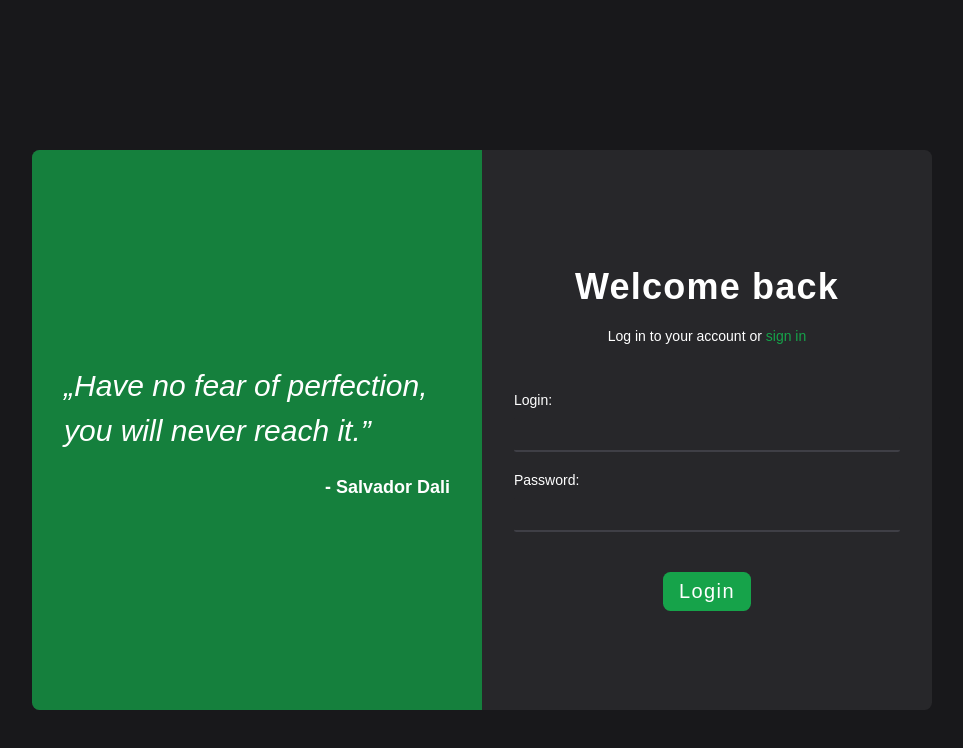
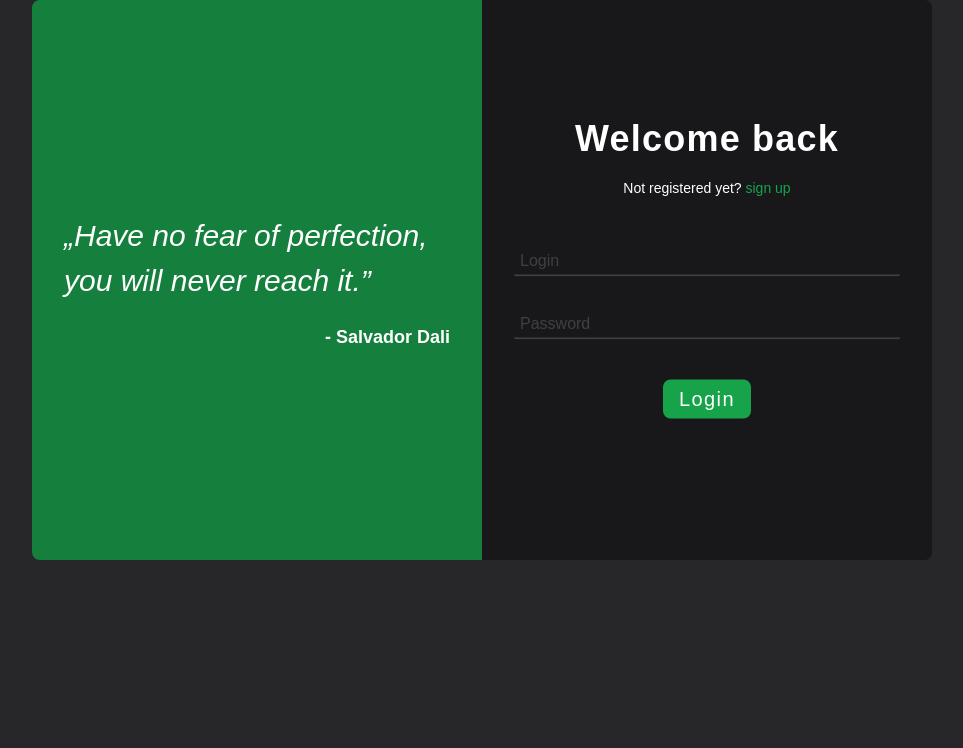
Before and after one commit to j-osypiuk/Art-Loom, a React (Vite) app: page / in a window 1280 px wide. Shown: the top 748 px of the page, without its empty margins (158-1121 px from the left). Built offline with nearby package versions, Linux system fonts and the light colour scheme.

Commit message:
Basic form slide animation

```diff
--- a/src/components/Login.jsx
+++ b/src/components/Login.jsx
@@ -1,4 +1,5 @@
 import { useState, useEffect } from "react";
+import FormInput from "./FormInput.jsx";
 
 // const colors = ['--clr-red-dark', '--clr-green-dark', '--clr-blue-dark', '--clr-yellow-dark', '--clr-purple-dark']
 
@@ -6,15 +7,7 @@ const Login = () => {
   // const [loginValue, setLoginValue] = useState("");
   // const [pswdValue, setPswdValue] = useState("");
   // const [quoteWrapBgColor, setQuoteWrapBgColor] = useState("");
-
-  const handleInputFocus = (event) => {
-    event.target.classList = "cmp-login__input cmp-login__input--focused";
-  };
-
-  const handleInputBlur = (event) => {
-    if (event.target.value !== "") return;
-    event.target.classList = "cmp-login__input";
-  };
+  const [artForms, setArtForms] = useState(["Music", "Painting", "Drawing", "Sculpture", "Digital Art", "Photography", "Writing", "Film Making", "Dance"]);
 
   // useEffect(() => {
   //   const colorIndex = Math.floor(Math.random() * colors.length);
@@ -23,8 +16,13 @@ const Login = () => {
   //   setQuoteWrapBgColor(`var(${colors[colorIndex]})`);
   // }, [])
 
+  const changeFormMode = (event) => {
+    const formWrap = document.querySelector(`.cmp-login`);
+    formWrap.classList.toggle("sign-up-mode");
+  }
+
   return (
-    <div className="cmp-login">
+      <main className="cmp-login">
         <div className="cmp-login__quote-wrap">
           <div>
             <blockquote className="cmp-login__quote">
@@ -36,31 +34,11 @@ const Login = () => {
         <div className="cmp-login__form-wrap">
           <h1 className="cmp-login__header">Welcome back</h1>
           <p className="cmp-login__info">
-          Log in to your account or <a className="cmp-login__sign-in" href="#">sign in</a>
+            Not registered yet? <a className="cmp-login__sign-in" onClick={changeFormMode} href="#">sign up</a>
           </p>
-        <form method="post" className="cmp-login__form" autoComplete="off">
-          <label htmlFor="login" className="cmp-login__input-label">
-            Login:
-          </label>
-          <input
-            onFocus={handleInputFocus}
-            onBlur={handleInputBlur}
-            type="text"
-            name="login"
-            id="login"
-            className="cmp-login__input"
-          />
-          <label htmlFor="password" className="cmp-login__input-label">
-            Password:
-          </label>
-          <input
-            onFocus={handleInputFocus}
-            onBlur={handleInputBlur}
-            type="password"
-            id="password"
-            name="password"
-            className="cmp-login__input"
-          />
+          <form method="post" className="cmp-login__sing-in-form" autoComplete="off">
+            <FormInput inputName="login" label="Login" type="text"/>
+            <FormInput inputName="password" label="Password" type="password"/>
             <div className="cmp-login__btn-wrap">
               <button type="submit" className="cmp-login__button">
                 Login
@@ -68,7 +46,118 @@ const Login = () => {
             </div>
           </form>
         </div>
-    </div>
+
+
+        {/*<div className="cmp-login__sign-up-wrap">*/}
+        {/*  <h1 className="cmp-login__header">Create your account</h1>*/}
+        {/*  <p className="cmp-login__info">*/}
+        {/*    You already have an account? <a className="cmp-login__sign-in" href="#">log in</a>*/}
+        {/*  </p>*/}
+        {/*  <form method="post" className="cmp_login__sign-up-form" autoComplete="off">*/}
+        {/*    <div className="cmp_login__input-wrap">*/}
+        {/*      <div className="cmp-login__form_col">*/}
+        {/*        <div className="input-wrap">*/}
+        {/*          <label htmlFor="firstName" className="cmp-login__input-label">*/}
+        {/*            First Name:*/}
+        {/*          </label>*/}
+        {/*          <input*/}
+        {/*              onFocus={handleInputFocus}*/}
+        {/*              onBlur={handleInputBlur}*/}
+        {/*              type="text"*/}
+        {/*              name="firstName"*/}
+        {/*              id="firstName"*/}
+        {/*              className="cmp-login__input"*/}
+        {/*          />*/}
+        {/*        </div>*/}
+        {/*        <label htmlFor="lastName" className="cmp-login__input-label">*/}
+        {/*          Last Name:*/}
+        {/*        </label>*/}
+        {/*        <input*/}
+        {/*            onFocus={handleInputFocus}*/}
+        {/*            onBlur={handleInputBlur}*/}
+        {/*            type="text"*/}
+        {/*            name="lastName"*/}
+        {/*            id="lastName"*/}
+        {/*            className="cmp-login__input"*/}
+        {/*        />*/}
+        {/*        <label htmlFor="email" className="cmp-login__input-label">*/}
+        {/*          Email:*/}
+        {/*        </label>*/}
+        {/*        <input*/}
+        {/*            onFocus={handleInputFocus}*/}
+        {/*            onBlur={handleInputBlur}*/}
+        {/*            type="email"*/}
+        {/*            id="email"*/}
+        {/*            name="email"*/}
+        {/*            className="cmp-login__input"*/}
+        {/*        />*/}
+        {/*        <label htmlFor="phone" className="cmp-login__input-label">*/}
+        {/*          Phone Number:*/}
+        {/*        </label>*/}
+        {/*        <input*/}
+        {/*            onFocus={handleInputFocus}*/}
+        {/*            onBlur={handleInputBlur}*/}
+        {/*            type="text"*/}
+        {/*            id="phone"*/}
+        {/*            name="phone"*/}
+        {/*            className="cmp-login__input"*/}
+        {/*        />*/}
+        {/*      </div>*/}
+        {/*      <div className="cmp-login__form_col">*/}
+        {/*        <label htmlFor="nickname" className="cmp-login__input-label">*/}
+        {/*          Nickname:*/}
+        {/*        </label>*/}
+        {/*        <input*/}
+        {/*            onFocus={handleInputFocus}*/}
+        {/*            onBlur={handleInputBlur}*/}
+        {/*            type="text"*/}
+        {/*            name="nickname"*/}
+        {/*            id="nickname"*/}
+        {/*            className="cmp-login__input"*/}
+        {/*        />*/}
+        {/*        <label htmlFor="password" className="cmp-login__input-label">*/}
+        {/*          Password:*/}
+        {/*        </label>*/}
+        {/*        <input*/}
+        {/*            onFocus={handleInputFocus}*/}
+        {/*            onBlur={handleInputBlur}*/}
+        {/*            type="password"*/}
+        {/*            id="password"*/}
+        {/*            name="password"*/}
+        {/*            className="cmp-login__input"*/}
+        {/*        />*/}
+        {/*        <label htmlFor="confirmPassword" className="cmp-login__input-label">*/}
+        {/*          Confirm Password:*/}
+        {/*        </label>*/}
+        {/*        <input*/}
+        {/*            onFocus={handleInputFocus}*/}
+        {/*            onBlur={handleInputBlur}*/}
+        {/*            type="password"*/}
+        {/*            id="confirmPassword"*/}
+        {/*            name="password"*/}
+        {/*            className="cmp-login__input"*/}
+        {/*        />*/}
+        {/*        <label htmlFor="artType" className="cmp-login__input-label">*/}
+        {/*          Art Form:*/}
+        {/*        </label>*/}
+        {/*        <select id="artType" className="cmp-login__select">*/}
+        {/*          <option value="">Select an Art Form</option>*/}
+        {/*          {*/}
+        {/*            artForms.map((art) => (*/}
+        {/*                <option key={art} value={art} className="cmp-login__select-option">{art}</option>*/}
+        {/*            ))*/}
+        {/*          }*/}
+        {/*        </select>*/}
+        {/*      </div>*/}
+        {/*    </div>*/}
+        {/*    <div className="cmp-login__btn-wrap">*/}
+        {/*      <button type="submit" className="cmp-login__button">*/}
+        {/*        Login*/}
+        {/*      </button>*/}
+        {/*    </div>*/}
+        {/*  </form>*/}
+        {/*</div>*/}
+      </main>
   );
 };
 
--- a/src/styles/App.css
+++ b/src/styles/App.css
@@ -17,8 +17,8 @@
 /*2 / 4 / 8 / 12 / 16 / 24 / 32 / 48 / 64 / 80 / 96 / 128*/
 
 :root {
-  --clr-bg: #18181b;
-  --clr-secondary: #27272a;
+  --clr-secondary: #18181b;
+  --clr-bg: #27272a;
   --clr-tertiary: #3f3f46;
   --clr-green-dark: #15803d;
   --clr-green: #16a34a;
--- a/src/styles/Login.css
+++ b/src/styles/Login.css
@@ -1,6 +1,5 @@
 .cmp-login {
   background-color: var(--clr-secondary);
-  display: flex;
   justify-content: center;
   align-items: center;
 
@@ -9,20 +8,42 @@
   margin-left: auto;
   margin-right: auto;
 
-  margin-top: 15rem;
+  position: relative;
+  /*margin-top: 15rem;*/
 
   border-radius: 0.75rem;
 
   /*box-shadow: var(--shadow-default);*/
+  transition: var(--transition-default);
+}
+
+.cmp-login.sign-up-mode {
+  max-width: 120rem;
 }
 
 .cmp-login__form-wrap {
+  position: absolute;
+  top: 50%;
+  left: 50%;
+  transform: translateY(-50%);
+
   width: 50%;
   padding: 3.2rem 3.2rem 1.6rem 3.2rem;
+  transition: var(--transition-default);
+}
+
+.cmp-login.sign-up-mode .cmp-login__form-wrap {
+  left: 0;
+  width: 67%;
 }
 
 .cmp-login__quote-wrap {
+  position: absolute;
+  top: 50%;
+  left: 0;
+  transform: translateY(-50%);
   width: 50%;
+  height: 100%;
   align-self: stretch;
   display: flex;
   align-items: center;
@@ -30,12 +51,29 @@
   border-bottom-left-radius: 0.75rem;
   border-top-left-radius: 0.75rem;
   background-color: var(--clr-green-dark);
+  transition: var(--transition-default);
+  z-index: 1;
+}
+
+.cmp-login.sign-up-mode .cmp-login__quote-wrap {
+  left: 67%;
+  width: 33%;
+}
+
+.cmp-login__input-row {
+  display: flex;
+  justify-content: space-between;
+  gap: 1rem;
+}
+
+.cmp-login__sign-up-wrap {
+  width: 100%;
 }
 
 .cmp-login__btn-wrap {
   display: flex;
   justify-content: center;
-  margin-top: 4rem;
+  margin: 4rem 0;
 }
 
 .cmp-login__button {
@@ -67,11 +105,21 @@
   margin-top: 2rem;
 }
 
-.cmp-login__form {
+.cmp-login__sing-in-form {
   width: 100%;
   margin-top: 4.8rem;
 }
 
+.cmp_login__sign-up-form {
+  width: 100%;
+}
+
+.cmp-login__input-wrap {
+  display: flex;
+  width: 100%;
+  position: relative;
+  margin-top: 3rem;
+}
 
 .cmp-login__quote {
   font-size: 3rem;
@@ -84,30 +132,6 @@
   text-align: end;
 }
 
-.cmp-login__input {
-  width: 100%;
-  color: inherit;
-  font-size: 1.6rem;
-  display: block;
-  border-bottom: var(--clr-tertiary) solid 2px;
-  background-color: var(--clr-secondary);
-  padding: 0.8rem 0.6rem;
-  transition: var(--transition-default);
-  border-radius: 0.25rem;
-}
-
-.cmp-login__input--focused {
-  background-color: rgba(21, 128, 61, 0.15);
-  border-bottom: var(--clr-green-dark) solid 2px;
-}
-
-.cmp-login__input-label {
-  display: block;
-
-  font-size: 1.4rem;
-  margin: 2rem 0 0.8rem 0;
-}
-
 .cmp-login__sign-in:link, .cmp-login__sign-in:visited {
   text-decoration: none;
   color: var(--clr-green);
@@ -117,3 +141,11 @@
 .cmp-login__sign-in:hover, .cmp-login__sign-in:focus {
   color: var(--clr-green-dark);
 }
+
+.cmp-login__select {
+  width: 100%;
+  padding: 0.8rem 0.6rem;
+  color: inherit;
+  font-size: 1.6rem;
+  background-color: var(--clr-secondary);
+}
```
Lines whose indentation alone changed are shown as unchanged.
